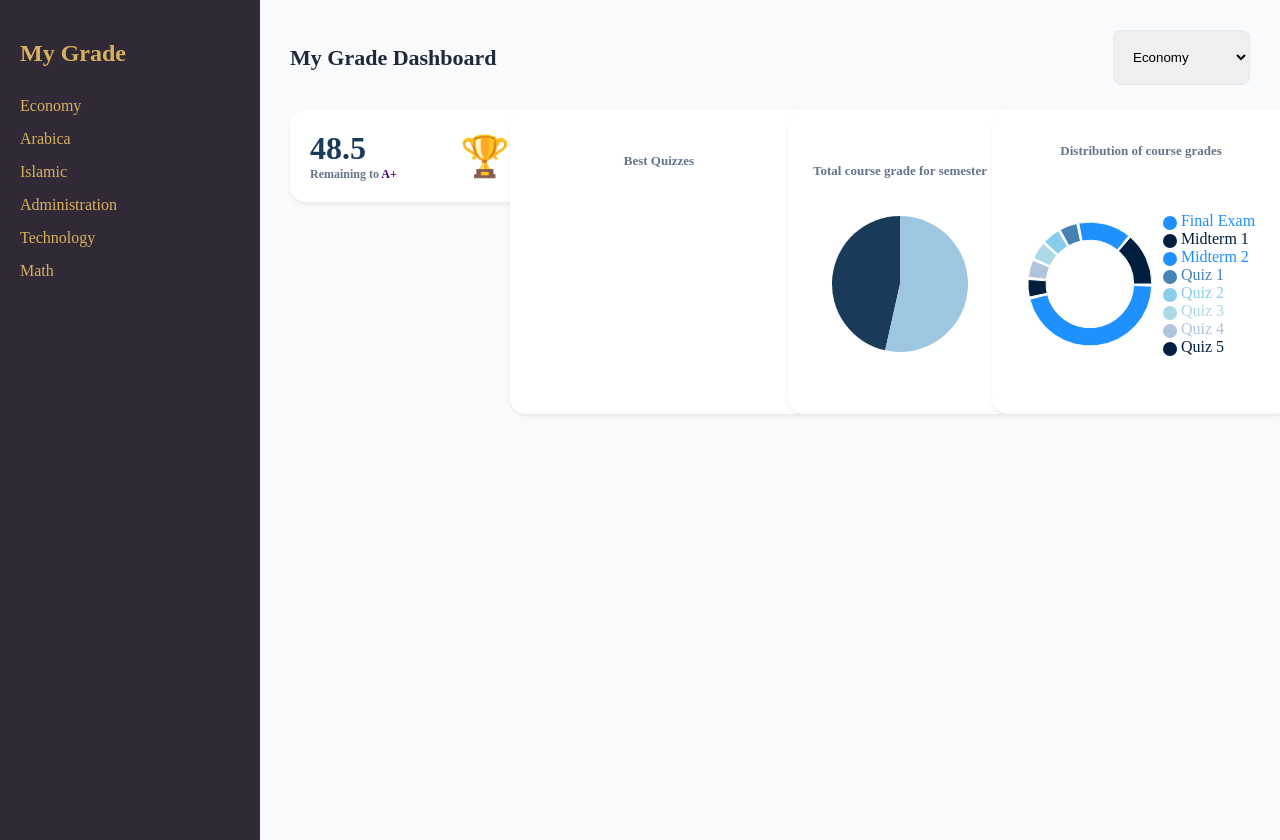
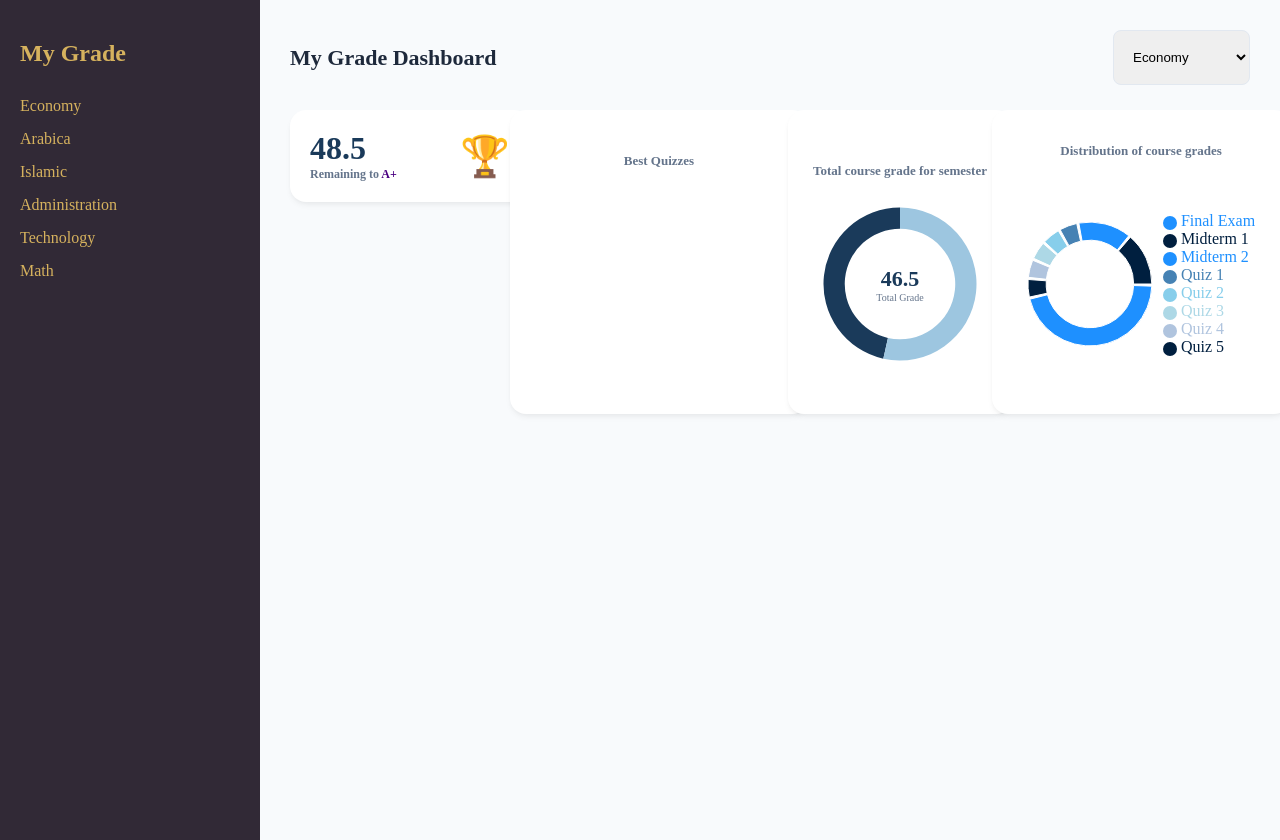
Before and after one commit to L-26-25L/l, a Next.js app: page / in a window 1280 px wide. Built offline with nearby package versions, Linux system fonts and the light colour scheme.

Commit message:
Update CoursePie.jsx

```diff
--- a/components/CoursePie.jsx
+++ b/components/CoursePie.jsx
@@ -1,29 +1,37 @@
-import { PieChart, Pie, Cell, ResponsiveContainer } from "recharts";
+import { PieChart, Pie, Cell, ResponsiveContainer, Text } from "recharts";
 
 export default function CoursePie({ obtained, total }) {
   const data = [
-    { name: "Obtained", value: obtained },
-    { name: "Remaining", value: total - obtained }
+    { name: "Obtained", value: Number(obtained) },
+    { name: "Remaining", value: Math.max(0, Number(total) - Number(obtained)) }
   ];
 
   return (
-    <div style={{ width: "100%", height: 180 }}>
+    <div style={{ width: "100%", height: 180, position: "relative" }}>
       <ResponsiveContainer width="100%" height="100%">
         <PieChart>
           <Pie
             data={data}
             dataKey="value"
-            innerRadius={0}
-            outerRadius="80%"
+            innerRadius="65%" // جعلناها مفرغة قليلاً ليوضع الرقم بالمنتصف
+            outerRadius="90%"
             startAngle={90}
             endAngle={450}
             stroke="none"
           >
-            <Cell fill="#1a3a5a" /> {/* أزرق غامق */}
-            <Cell fill="#9dc6e0" /> {/* أزرق فاتح */}
+            <Cell fill="#1a3a5a" />
+            <Cell fill="#9dc6e0" />
           </Pie>
         </PieChart>
       </ResponsiveContainer>
+      {/* هذا الجزء هو الذي يظهر الرقم في المنتصف */}
+      <div style={{
+        position: "absolute", top: "50%", left: "50%",
+        transform: "translate(-50%, -50%)", textAlign: "center"
+      }}>
+        <div style={{ fontSize: "22px", fontWeight: "bold", color: "#1a3a5a" }}>{obtained}</div>
+        <div style={{ fontSize: "10px", color: "#64748b" }}>Total Grade</div>
+      </div>
     </div>
   );
 }
```
